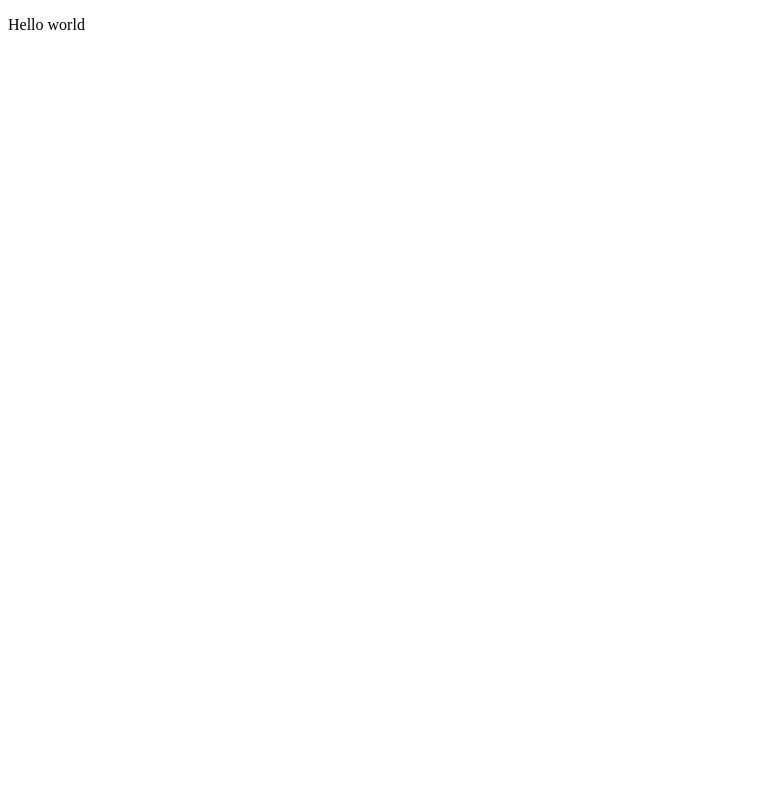
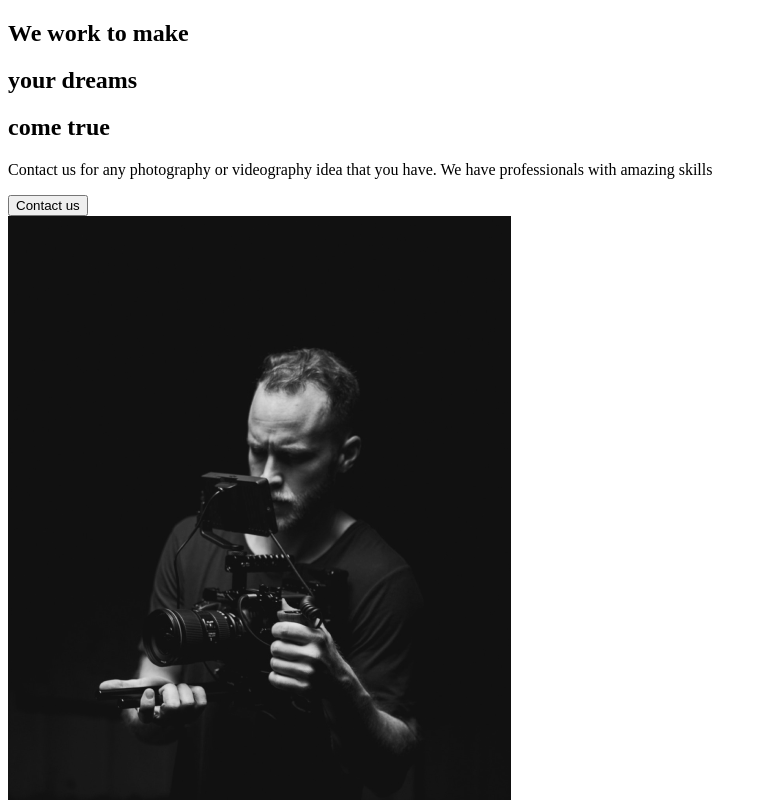
Before and after one commit to bekhairga/react-portfolio, a React (Create React App) app: page / in a window 1280 px wide. Shown: the top 800 px of the page, without its empty margins (0-767 px from the left). Built offline with nearby package versions, Linux system fonts and the light colour scheme.

Commit message:
about us component's template ready and separated pages

```diff
--- a/src/App.js
+++ b/src/App.js
@@ -1,9 +1,10 @@
 import React from 'react';
+import AboutUs from './pages/AboutUs';
 
 function App() {
   return (
     <div className="App">
-      <p>Hello world</p>
+      <AboutUs />
     </div>
   );
 }
--- /dev/null
+++ b/src/components/AboutSection.js
@@ -0,0 +1,27 @@
+import React from 'react';
+import home1 from '../img/home1.png';
+const AboutSection = () => {
+  return(
+    <div className="AboutSection">
+      <div className="description">
+        <div className="title">
+          <div className="hide">
+            <h2>We work to make</h2>
+          </div>
+          <div className="hide">
+            <h2>your <span>dreams</span></h2>
+          </div>
+          <div className="hide">
+            <h2>come true</h2>
+          </div>
+        </div>
+        <p>Contact us for any photography or videography idea that you have. We have professionals with amazing skills</p>
+        <button>Contact us</button>
+      </div>
+      <div className="image">
+        <img src={home1} alt="person"/>
+      </div>
+    </div>
+  )
+}
+export default AboutSection;
--- /dev/null
+++ b/src/pages/AboutUs.js
@@ -0,0 +1,10 @@
+import React from 'react';
+import AboutSection from '../components/AboutSection';
+const AboutUs = () => {
+  return (
+    <div>
+      <AboutSection />
+    </div>
+  )
+}
+export default AboutUs;
```
